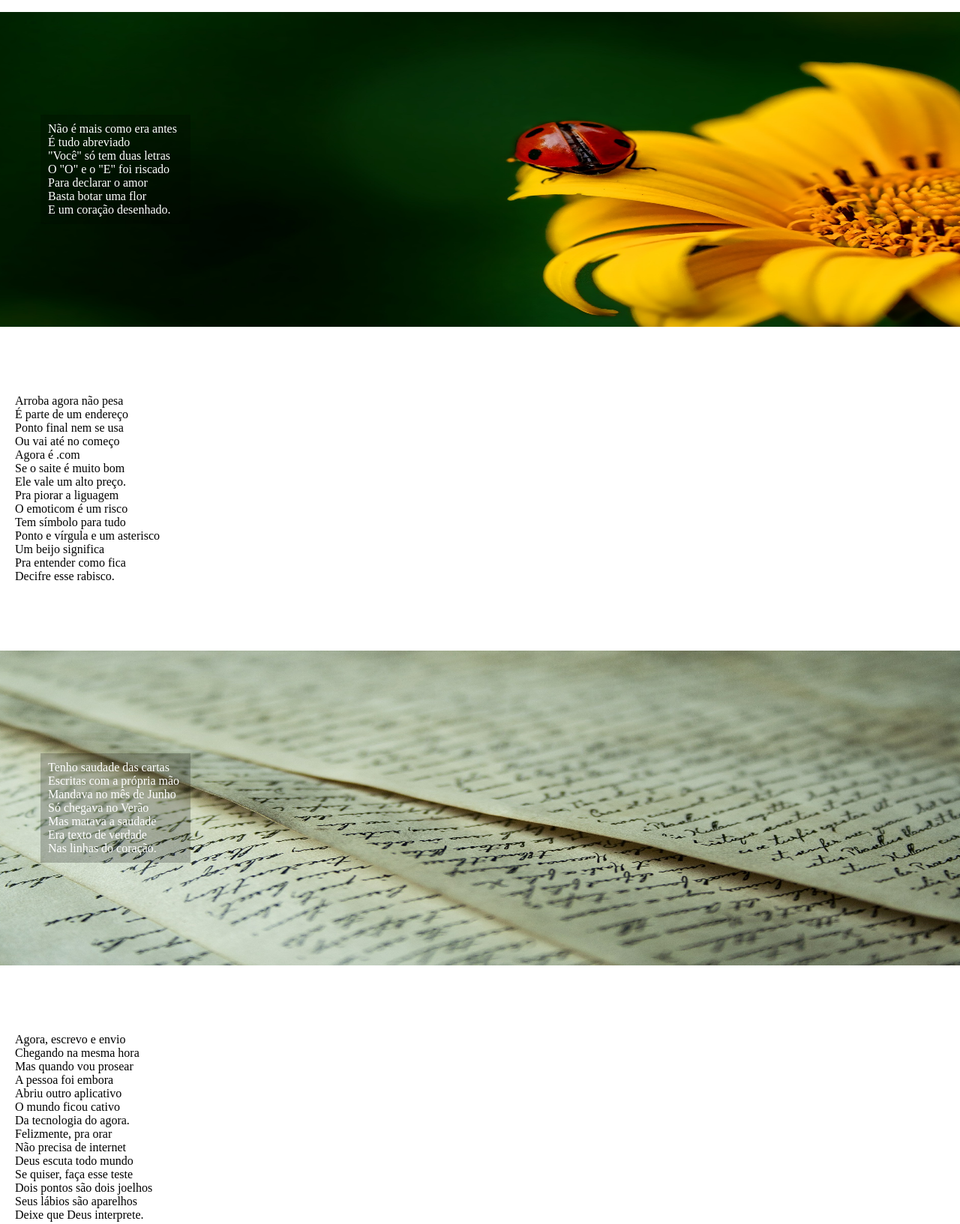
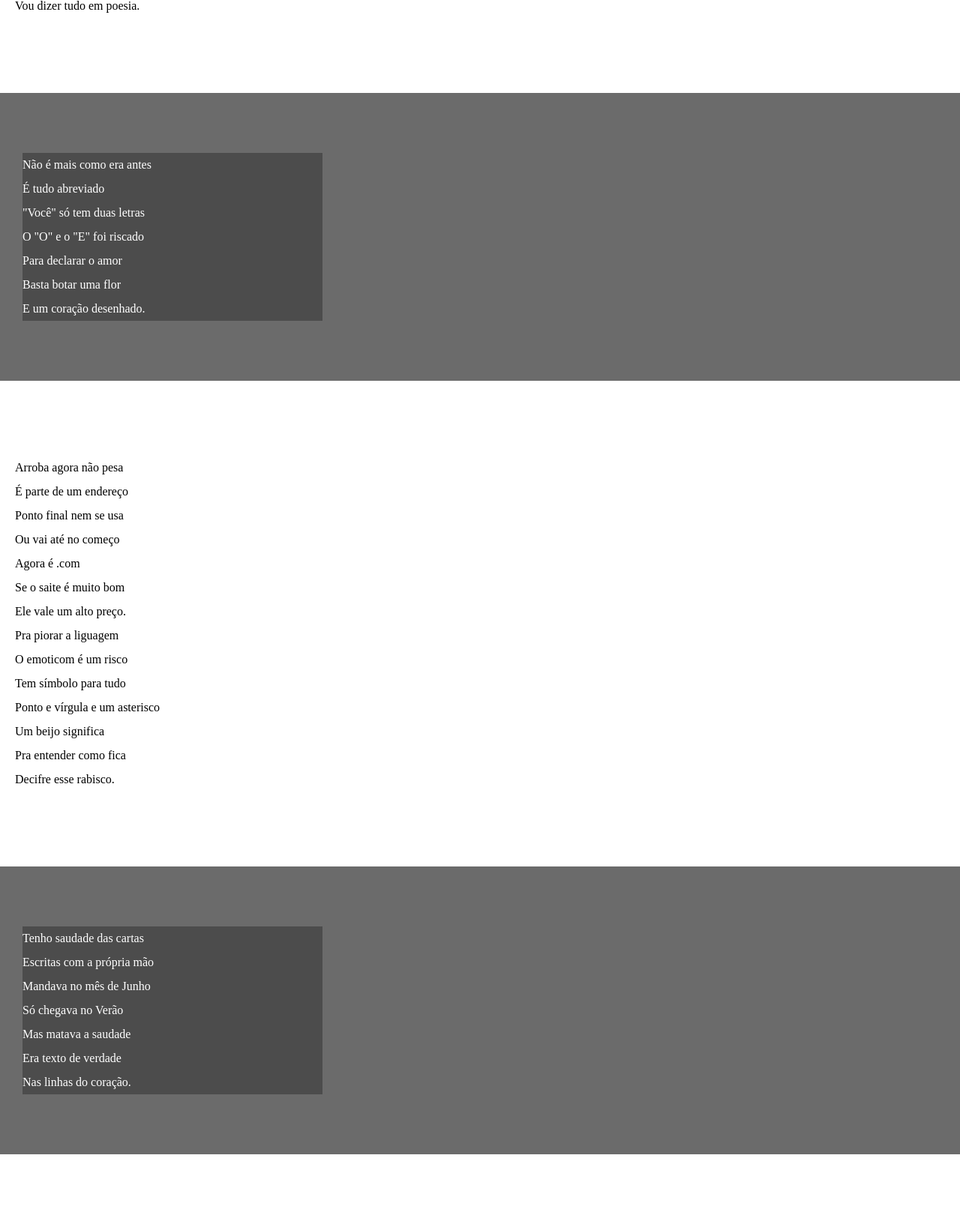
Before and after one commit to WesleySal/cordel-moderno, a plain HTML site: page index.html in a window 1280 px wide. Shown: the part 559-2192 px from the top of the page at 75% size. Drawn offline with Linux system fonts and the light colour scheme.

Commit message:
atualização no css

```diff
--- a/cordel.css
+++ b/cordel.css
@@ -1,5 +1,6 @@
+@charset "UTF-8";
+
 @import url('https://fonts.googleapis.com/css2?family=Passion+One:wght@400;700;900&display=swap');
-
 @import url('https://fonts.googleapis.com/css2?family=Sriracha&display=swap');
 
 :root {
@@ -14,8 +15,9 @@
     font-size: 1em;
 }
 
-body {
-    text-align: justify;
+html, body {
+    min-height: 100vh;
+    background-color: darkgray;
 }
 
 header {
@@ -41,58 +43,38 @@ a {
     font-weight: bolder;
 }
 
-main {
+a:hover {
+    text-decoration: underline;
+}
 
+
+section {
+    padding-top: 10vh;
+    padding-bottom: 10vh;
+    line-height: 2em;
+    padding-left: 30px;
+}
+
+.normal {
+    background-color: white;
+    color: black;
+    padding: 100px 0px 100px 20px;
+}
+
+.imagem {
+    background-color: rgb(107, 107, 107);
+    color: white;
+}
+
+.imagem > p {
+    width: 400px;
+    background-color: rgba(0, 0, 0, 0.288);
 }
 
 footer {
     background-color: black;
     color: white;
     text-align: center;
-    padding: 1px;
-    margin: 1px -8px;
-    border: 0px;
-}
-
-.container {
-
-    height: 400px;
-    margin: -10px;
     padding: 10px;
-    border: 10px;
-    background-image: url('imagens/background001.jpg');
-    background-repeat: no-repeat;
-    background-size: 100% 100%;
-    background-position: center center;
-    background-attachment: scroll;
 
 }
-
-.container2 {
-    height: 400px;
-    margin: -10px;
-    padding: 10px;
-    border: 10px;
-    background-image: url(imagens/background002.jpg);
-    background-size: 100% 100%;
-    background-position: center center;
-    background-attachment: scroll;
-}
-
-.conteudo {
-    position: relative;
-    text-align: justify;
-    max-width: 180px;
-    padding: 10px;
-    background-color: rgba(0, 0, 0, 0.219);
-    color: white;
-
-    top: 50%;
-    left: 5%;
-
-    transform: translate(-5%, -50%);
-}
-
-.texto {
-    padding: 100px 0px 100px 20px;
-}
--- a/index.html
+++ b/index.html
@@ -13,68 +13,78 @@
         <p>Por:<a href="https://www.recantodasletras.com.br/poesias/3186743"> Milton Duarte</a></p>
     </header>
     <main>
-        <section class="texto">
-            <p>Estou ficando cansado<br>
+        <section class="normal">
+                <p>
+                    Estou ficando cansado<br>
                     Da tal tecnologia<br>
                     Só se fala por e-mail<br>
                     Mensagem curta e fria<br>
                     Twitter e Facebook<br>
                     Antes que eu caduque<br>
-                Vou dizer tudo em poesia.</p>
+                    Vou dizer tudo em poesia.
+                </p>
         </section>
-        <section class="container">
-            <article class="conteudo">
-                <p>Não é mais como era antes<br>
+        <section class="imagem">
+                    <p>
+                        Não é mais como era antes<br>
                         É tudo abreviado<br>
                         "Você" só tem duas letras<br>
                         O "O" e o "E" foi riscado<br>
                         Para declarar o amor<br>
                         Basta botar uma flor<br>
-                    E um coração desenhado.</p>
-            </article>
+                        E um coração desenhado.
+                    </p>
         </section>
-        <section class="texto">
-            <p>Arroba agora não pesa<br>
+        <section class="normal">
+                <p>
+                    Arroba agora não pesa<br>
                     É parte de um endereço<br>
                     Ponto final nem se usa<br>
                     Ou vai até no começo<br>
                     Agora é .com<br>
                     Se o saite é muito bom<br>
-                Ele vale um alto preço.</p>
-            <p>Pra piorar a liguagem<br>
+                    Ele vale um alto preço.
+                </p>
+                <p>
+                    Pra piorar a liguagem<br>
                     O emoticom é um risco<br>
                     Tem símbolo para tudo<br>
                     Ponto e vírgula e um asterisco<br>
                     Um beijo significa<br>
                     Pra entender como fica<br>
-                Decifre esse rabisco.</p>
+                    Decifre esse rabisco.
+                </p>
         </section>
-        <section class="container2">
-            <article class="conteudo">
-                <p>Tenho saudade das cartas<br>
+        <section class="imagem">
+                    <p>
+                        Tenho saudade das cartas<br>
                         Escritas com a própria mão<br>
                         Mandava no mês de Junho<br>
                         Só chegava no Verão<br>
                         Mas matava a saudade<br>
                         Era texto de verdade<br>
-                    Nas linhas do coração.</p>
-            </article>
+                        Nas linhas do coração.
+                    </p>
         </section>
-        <section class="texto">
-            <p>Agora, escrevo e envio<br>
+        <section class="normal">
+                <p>
+                    Agora, escrevo e envio<br>
                     Chegando na mesma hora<br>
                     Mas quando vou prosear<br>
                     A pessoa foi embora<br>
                     Abriu outro aplicativo<br>
                     O mundo ficou cativo<br>
-                Da tecnologia do agora.</p>
-            <p>Felizmente, pra orar<br>
+                    Da tecnologia do agora.
+                </p>
+                <p>
+                    Felizmente, pra orar<br>
                     Não precisa de internet<br>
                     Deus escuta todo mundo<br>
                     Se quiser, faça esse teste<br>
                     Dois pontos são dois joelhos<br>
                     Seus lábios são aparelhos<br>
-                Deixe que Deus interprete.</p>
+                    Deixe que Deus interprete.
+                </p>
         </section>
     </main>
     <footer>
```
Lines whose indentation alone changed are shown as unchanged.
